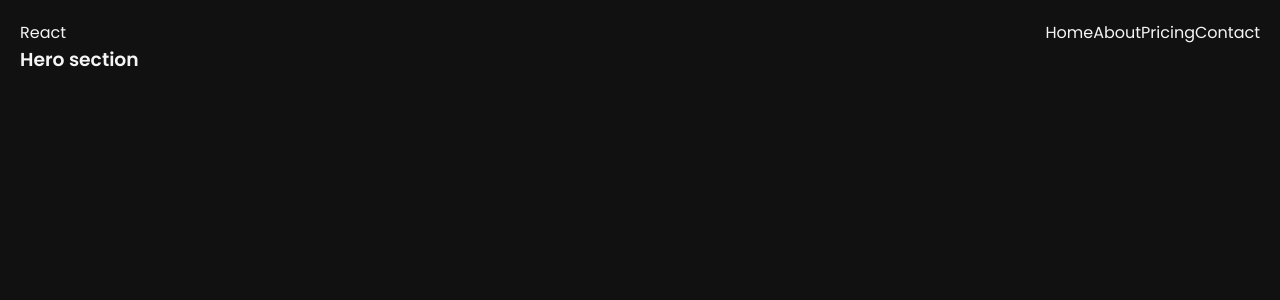
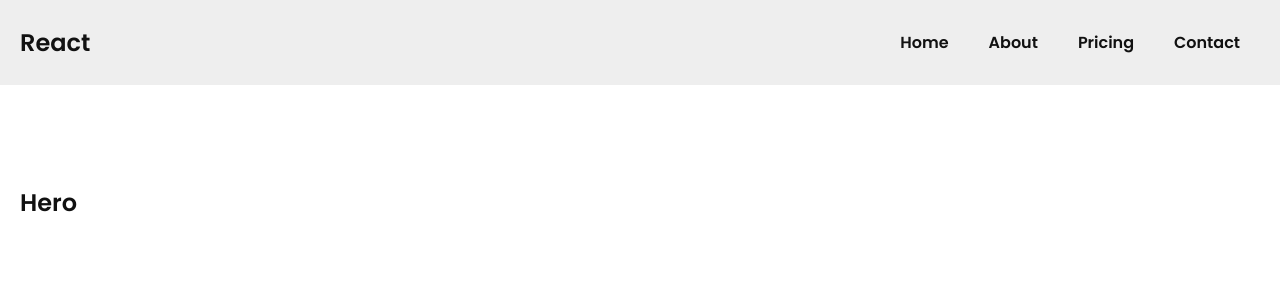
Before and after one commit to brian-ambani/react-projects, a React (Create React App) app in the folder course-work/: page / in a window 1280 px wide. Shown: the top 300 px of the page. Built offline with nearby package versions, Linux system fonts and the light colour scheme.

Commit message:
updated the file structure

```diff
--- a/course-work/src/App.css
+++ b/course-work/src/App.css
@@ -5,8 +5,8 @@
   padding: 0;
   box-sizing: border-box;
   font-family: "Poppins", sans-serif;
-  background: #111;
-  color: #f5f5f5;
+  /* background: #fff; */
+  color: #111;
 }
 
 .container {
--- a/course-work/src/components/hero/Hero.css
+++ b/course-work/src/components/hero/Hero.css
@@ -0,0 +1,4 @@
+.hero {
+  background: #fff;
+  padding: 100px 0;
+}
--- a/course-work/src/components/hero/Hero.jsx
+++ b/course-work/src/components/hero/Hero.jsx
@@ -1,9 +1,12 @@
 import React from "react";
+import "./Hero.css";
 
 export default function Hero() {
   return (
-    <div className="container">
-      <h3>Hero section</h3>
+    <div className="hero">
+      <div className="container">
+        <h2>Hero</h2>
+      </div>
     </div>
   );
 }
--- a/course-work/src/components/nav/Nav.css
+++ b/course-work/src/components/nav/Nav.css
@@ -1,9 +1,28 @@
-nav {
-  margin-top: 20px;
+.navbar .container {
   display: flex;
   justify-content: space-between;
+  align-items: center;
+  background-color: #eee;
+  padding: 20px;
 }
 
-.nav-items ul {
+.navbar .main-menu ul {
   display: flex;
 }
+
+.logo {
+  font-size: 1.5rem;
+  font-weight: 600;
+  color: aqua;
+}
+
+.navbar .main-menu ul li a {
+  padding: 10px 20px;
+  display: block;
+  font-weight: 600;
+  transition: 0.5s;
+}
+
+.navbar .main-menu ul li a:hover {
+  color: #555;
+}
--- a/course-work/src/components/nav/Nav.jsx
+++ b/course-work/src/components/nav/Nav.jsx
@@ -3,18 +3,28 @@ import "./Nav.css";
 
 export default function Nav() {
   return (
-    <div className="container">
-      <nav>
-        <div className="logo">React</div>
-        <div className="nav-items">
+    <div className="navbar">
+      <div className="container">
+        <div className="logo">
+          <a href="#">React</a>
+        </div>
+        <div className="main-menu">
           <ul>
-            <li>Home</li>
-            <li>About</li>
-            <li>Pricing</li>
-            <li>Contact</li>
+            <li>
+              <a href="#">Home</a>
+            </li>
+            <li>
+              <a href="#">About</a>
+            </li>
+            <li>
+              <a href="#">Pricing</a>
+            </li>
+            <li>
+              <a href="#">Contact</a>
+            </li>
           </ul>
         </div>
-      </nav>
+      </div>
     </div>
   );
 }
```
